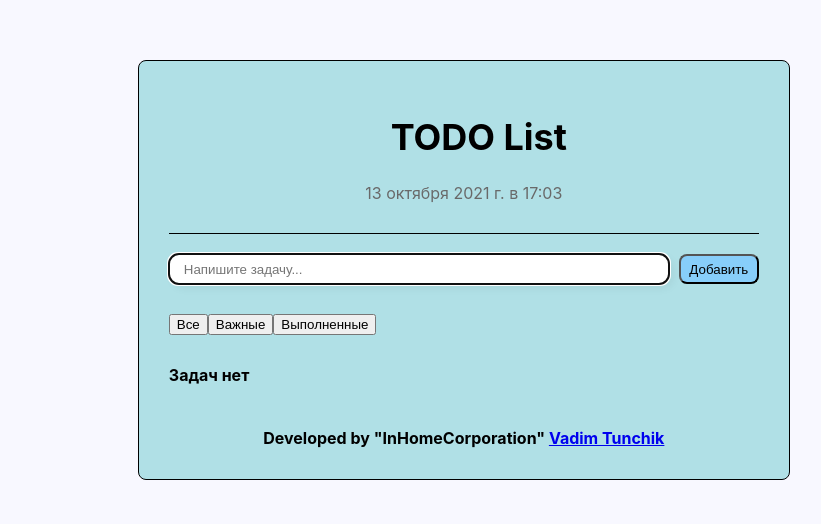
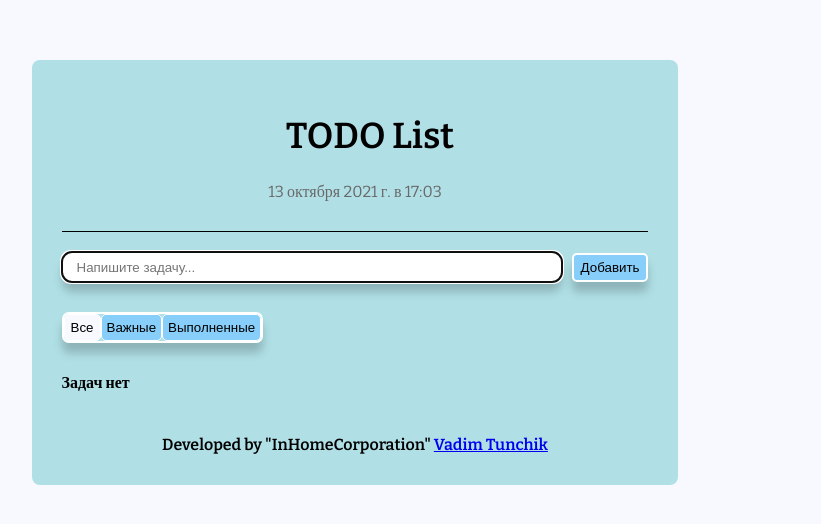
Before and after one commit to VadimTrancelover/todolist, a React (Create React App) app: page / in a window 1280 px wide. Shown: the part 140-664 px from the top of the page, without its empty margins (285-1106 px from the left). Built offline with nearby package versions, Linux system fonts and the light colour scheme.

Commit message:
redact design

```diff
--- a/src/components/AddTaskForm.jsx
+++ b/src/components/AddTaskForm.jsx
@@ -127,6 +127,7 @@ function AddTaskForm({ onSetTime }) {
       <div className="button-group">
         {filters.map((filter) => (
           <button
+            className={filter.name === activeFilter ? "active-button" : "not-active-button"}
             onClick={() => {
               onSelectActiveFilter(filter.name);
               filterPost(filter.name);
--- a/src/css/app.css
+++ b/src/css/app.css
@@ -1,3 +1,5 @@
+@import url('https://fonts.googleapis.com/css2?family=Bitter&display=swap');
+@import url('https://fonts.googleapis.com/css2?family=Bitter:wght@400;600&display=swap');
 *,
 *::before,
 *::after {
@@ -6,7 +8,8 @@
 
 body {
     margin: 0;
-    margin-left: 17%;
+    font-family: 'Bitter', serif;
+    /* margin-left: 17%; */
     display: flex;
     justify-content: center;
     align-items: center;
@@ -20,7 +23,6 @@ body {
     width: auto;
     margin-top: 200px;
     padding: 30px 30px 10px 30px;
-    border: 1px solid black;
     border-radius: 8px;
     background-color: #B0E0E6;
 }
@@ -70,26 +72,54 @@ header::after {
     padding: 15px;
     border-radius: 10px;
     border: 0;
-    box-shadow: 4px 4px 10px rgba(0, 0, 0, 0.06);
+    box-shadow: 0px 10px 10px rgba(0, 0, 0, 0.20);
     height: 20px;
 }
 
 .button-taskForm-submit {
-    width: 80px;
-    height: 30px;
-    border-radius: 8px;
     background-color: #87CEFA;
+    padding: 5px 7px 5px 7px;
+    border: 2px solid white;
+    box-shadow: 0px 10px 10px rgba(0, 0, 0, 0.20);
+    border-radius: 5px;
+    cursor: pointer;
 
 }
 
+.button-taskForm-submit:active{
+    background-color:#F8F8FF;
+}
+
+
 .button-group {
     display: flex;
+    width: 201px;
     margin: 30px 0px 30px 0px;
+    border: 2px solid white;
+    box-shadow: 0px 10px 10px rgba(0, 0, 0, 0.20);
+    border-radius: 7px;
+}
+
+.not-active-button {
+    background-color: #87CEFA;
+    padding: 5px 5px 5px 5px;
+    border: 1px solid white;
+    border-radius: 5px;
+    cursor: pointer;
+}
+
+.not-active-button:hover {
+    background: #B0C4DE;
 }
 
 .active-button {
-    background-color: blue;
-    border: 3px solid grey;
+    background-color:#F8F8FF;
+    border: 1px solid white;
+    border-radius: 5px;
+    cursor: pointer;
+}
+.active-button:hover {
+    background: #F0FFF0
 }
 
 
@@ -100,9 +130,8 @@ header::after {
     display: flex;
     align-items: center;
     justify-content: space-between;
-    border: 1px solid black;
     border-radius: 8px;
-    box-shadow: 4px 4px 10px rgba(0, 0, 0, 0.06);
+    box-shadow: 0px 10px 10px rgba(0, 0, 0, 0.20);
     margin: 20px 40px 30px 0px;
     padding: 30px 20px 20px 20px;
     background: white;
@@ -120,19 +149,21 @@ header::after {
     margin: 0 20px 0 0px;
 }
 .taskCard_completed {
-    color: #DCDCDC;
+    color: #A9A9A9;
     text-decoration: line-through;
     margin: 0 20px 0 0px;
 }
 
 .taskCard_important_completed {
     color: red;
+
     text-decoration: line-through;
     margin: 0 20px 0 0px;
 }
 
 .taskCard_important {
     color: red;
+    font-weight: 600;
     margin: 0 20px 0 0px;
 }
 
@@ -147,3 +178,7 @@ header::after {
 .footer-about {
     text-align: center;
 }
+
+img {
+    cursor: pointer;
+}
```
